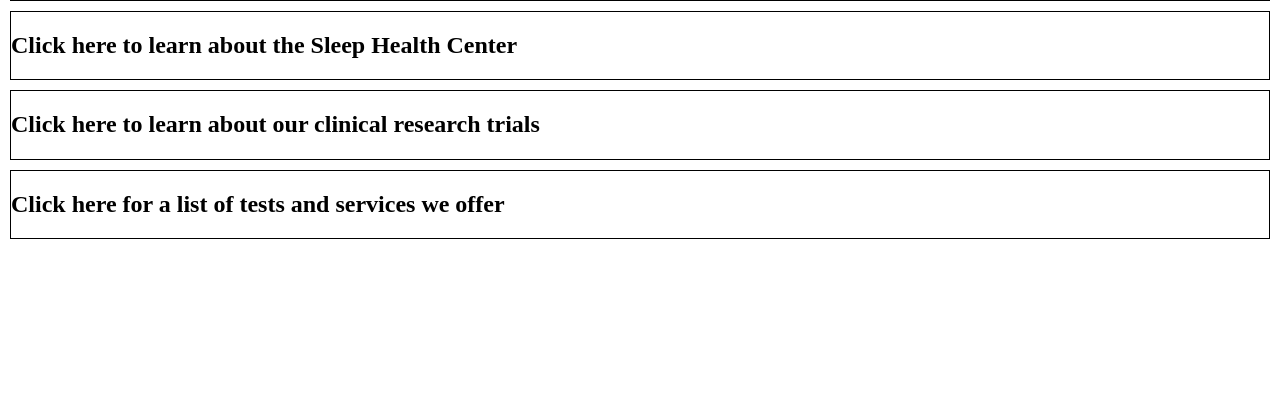
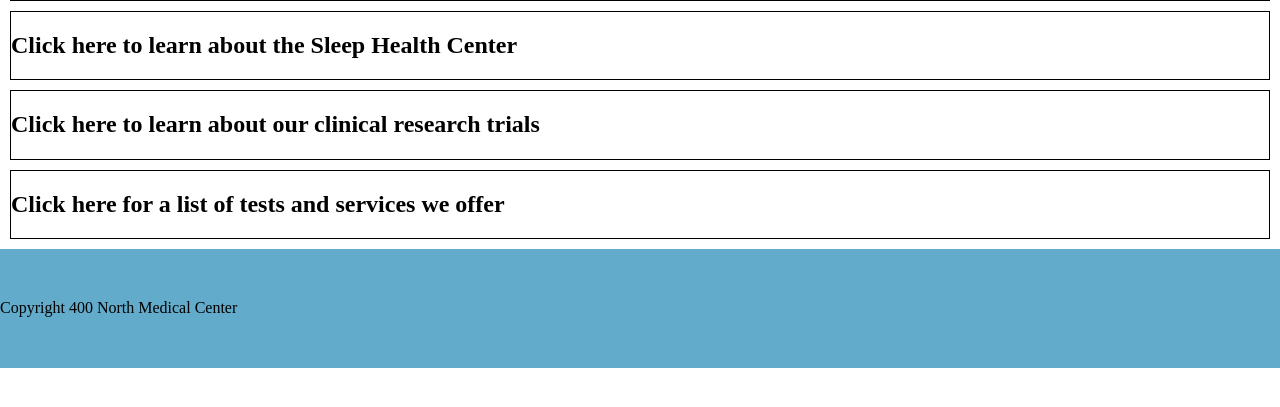
Before and after one commit to anule/fourhundred-theme, a PHP site: page / in a window 1280 px wide. Shown: the part 274-681 px from the top of the page. Run offline with PHP 8.4, Linux system fonts and the light colour scheme.

Commit message:
Add footer text and styling.

```diff
--- a/css/style.css
+++ b/css/style.css
@@ -4,3 +4,9 @@
   border: 1px solid black;
   margin: 10px;
 }
+
+
+footer {
+  padding: 50px 0;
+  background-color: rgb(98, 171, 203);
+}
--- a/index.html
+++ b/index.html
@@ -73,5 +73,9 @@
 		  </section>
 
     </main> <!-- ** END MAIN SECTION ** --->
+
+    <footer> <!-- ** START FOOTER SECTION ** -->
+      <span>Copyright 400 North Medical Center</span>
+    </footer> <!-- ** END FOOTER SECTION ** -->
   </body
 </html>
```
